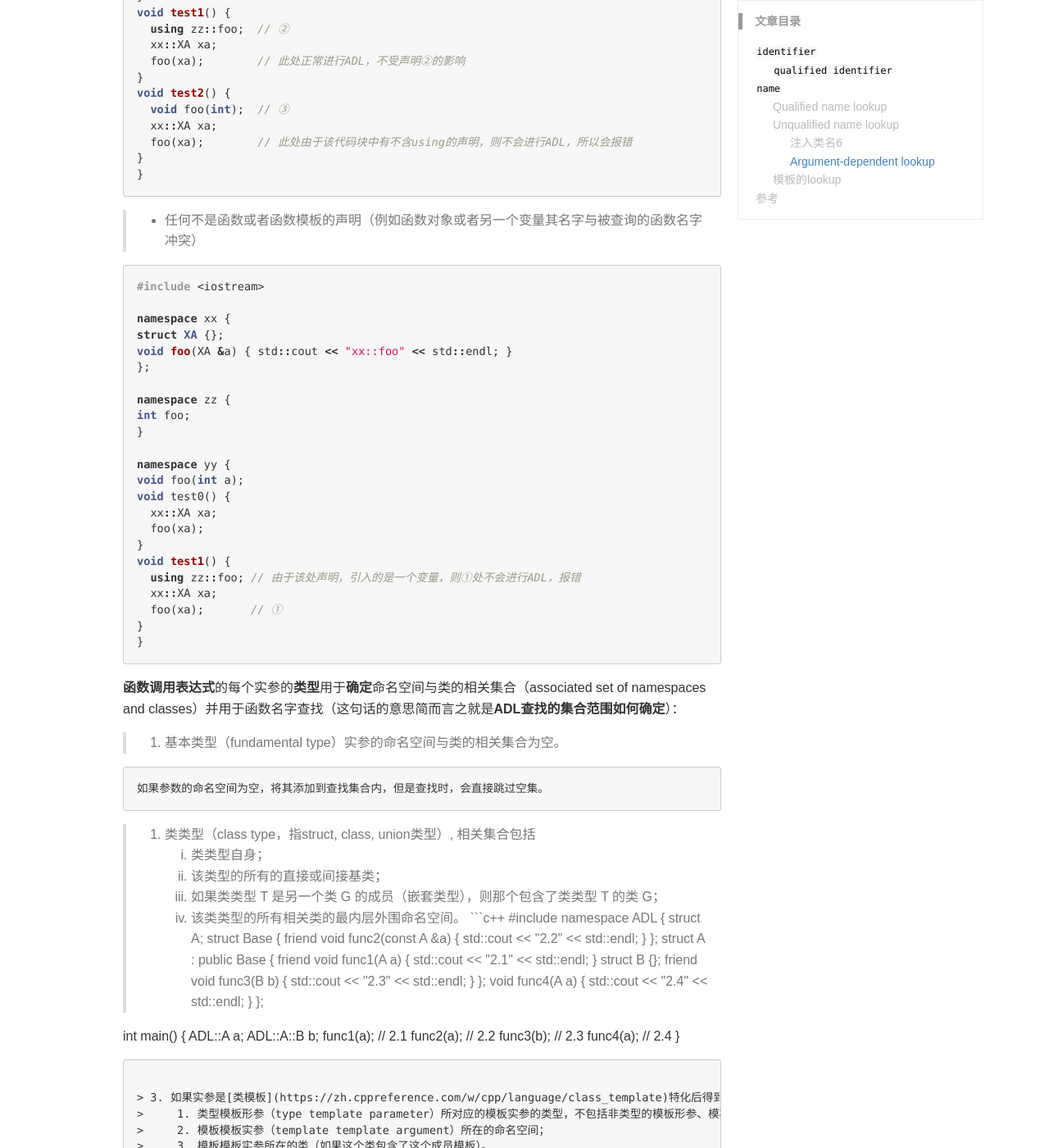
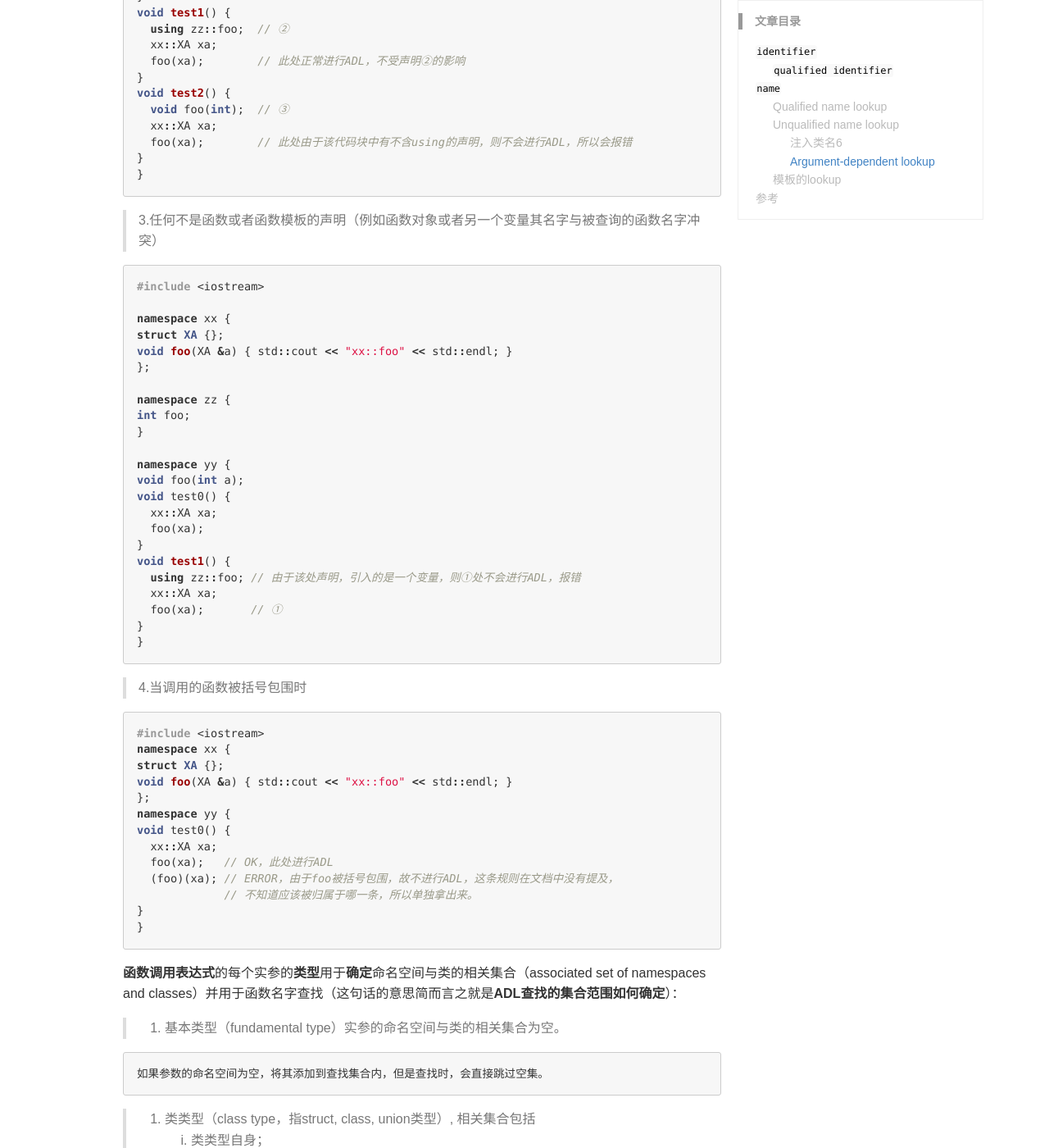
Before and after one commit to lrita/lrita.github.io, a Jekyll site: the page built from _posts/2018-09-29-name-lookup-in-cpp11.md, in a window 1280 px wide and 1400 px high, scrolled down 12046 px. Shown: the whole window at 82% size. Built offline with Jekyll 4.4.1, drawn with Linux system fonts in a browser that asks for light colours; comment, search, counter and statistics services are not loaded; some of the changed text lies outside the part shown.

Commit message:
add _posts/2018-09-29-name-lookup-in-cpp11.md

````diff
--- a/_posts/2018-09-29-name-lookup-in-cpp11.md
+++ b/_posts/2018-09-29-name-lookup-in-cpp11.md
@@ -535,7 +535,7 @@ void test2() {
 }
 ```
 
-> * 任何不是函数或者函数模板的声明（例如函数对象或者另一个变量其名字与被查询的函数名字冲突）
+> 3.任何不是函数或者函数模板的声明（例如函数对象或者另一个变量其名字与被查询的函数名字冲突）
 
 ```c++
 #include <iostream>
@@ -559,6 +559,24 @@ void test1() {
   using zz::foo; // 由于该处声明，引入的是一个变量，则①处不会进行ADL，报错
   xx::XA xa;
   foo(xa);       // ①
+}
+}
+```
+
+> 4.当调用的函数被括号包围时
+
+```c++
+#include <iostream>
+namespace xx {
+struct XA {};
+void foo(XA &a) { std::cout << "xx::foo" << std::endl; }
+};
+namespace yy {
+void test0() {
+  xx::XA xa;
+  foo(xa);   // OK，此处进行ADL
+  (foo)(xa); // ERROR，由于foo被括号包围，故不进行ADL，这条规则在文档中没有提及，
+             // 不知道应该被归属于哪一条，所以单独拿出来。
 }
 }
 ```
````
Also changed, not shown: other parts of _posts/2018-09-29-name-lookup-in-cpp11.md (+2 -2 lines).
